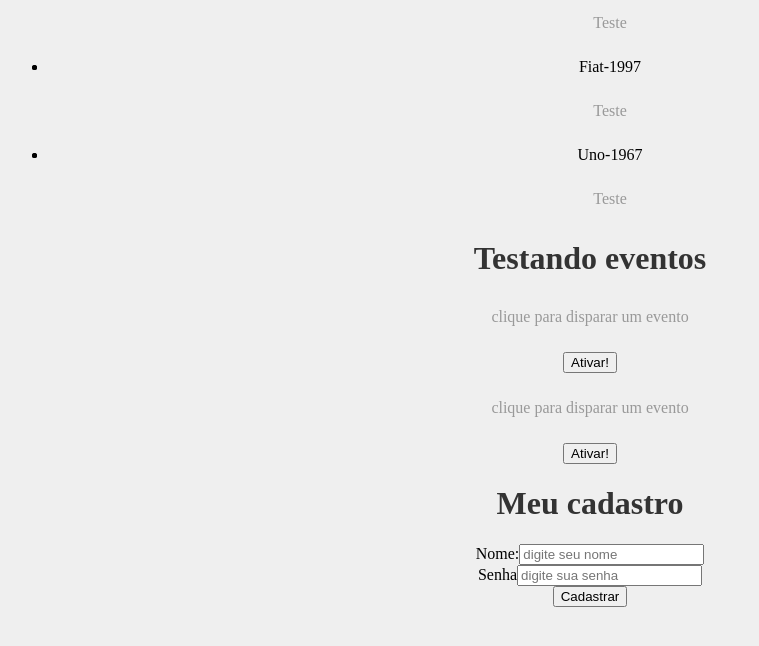
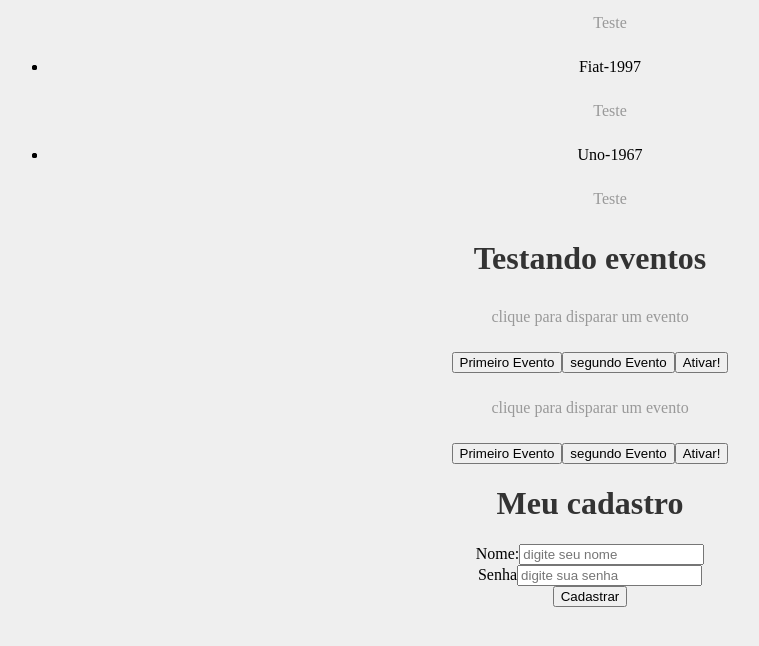
Before and after one commit to ArturMineiro/react_treinamento, a React (Create React App) app: page / in a window 1280 px wide. Shown: the part 1264-1910 px from the top of the page, without its empty margins (50-809 px from the left). Built offline with nearby package versions, Linux system fonts and the light colour scheme.

Commit message:
Passar eventos por props
Passar eventos por props

```diff
--- a/src/components/Evento.js
+++ b/src/components/Evento.js
@@ -1,10 +1,25 @@
+import Button from "./evento/Button"
+
 function Evento({numero}){
 
     function meuEvento(){
         console.log('opa fui ativado '+  numero)
+
+        console.log('ativando primeiro evento'+  numero)
     }
-    return(<div>
+
+    function segundoEvento(){
+        console.log('opa fui ativado '+  numero)
+
+        console.log('ativando SEGUNDO evento'+  numero)
+    }
+
+    return(
+    <div>
 <p>clique para disparar um evento</p>
+
+<Button event={meuEvento} text="Primeiro Evento"/>
+<Button event={segundoEvento} text="segundo Evento"/>
 <button onClick={meuEvento}>Ativar!</button>
 </div>
     )
--- /dev/null
+++ b/src/components/evento/Button.js
@@ -0,0 +1,9 @@
+
+
+
+function Button(props){
+return <button onClick={props.event}>{props.text}</button>
+
+}
+
+export default Button
```
